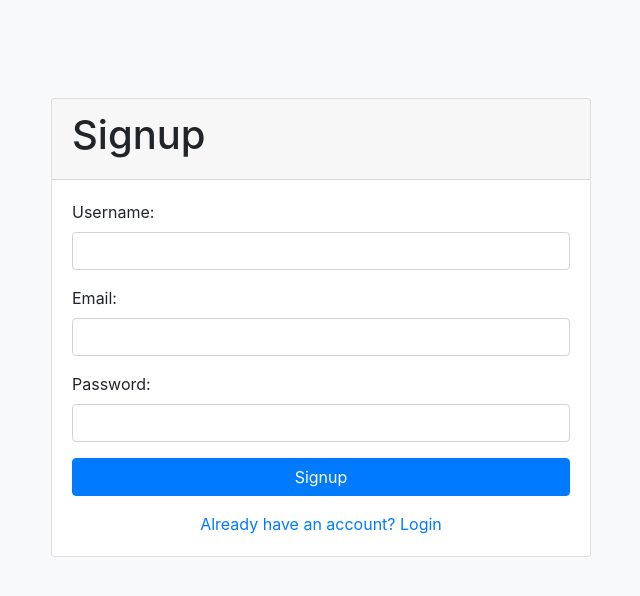
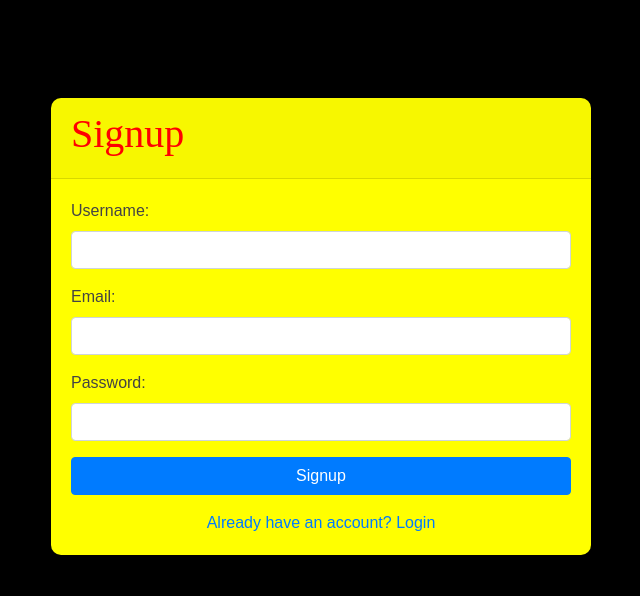
Before and after one commit to chiphamthao/moneyminder, a Flask app: page /signup in a window 1280 px wide. Shown: the top 596 px of the page, without its empty margins (319-959 px from the left). Run offline with Flask 3, Linux system fonts and the light colour scheme; some libraries are stand-ins or nearby versions.

Commit message:
Updated the .css file

```diff
--- a/static/main.css
+++ b/static/main.css
@@ -1,29 +1,83 @@
 body {
-    background-color: #f8f9fa;
+    background-color: #F8F9FA;
+    font-family: ‘Helvetica Neue’, Arial, sans-serif;
+    color: #444;
 }
-
+.container {
+    margin-top: 50px;
+    padding: 0 15px;
+}
+h1, h2, h3 {
+    font-family: ‘Georgia’, serif;
+    color: red;
+}
 .card {
     margin-bottom: 20px;
+    background-color: yellow;
+    border: none;
+    box-shadow: 0 4px 8px rgba(0, 0, 0, 0.1);
+    border-radius: 10px;
 }
-
 .card-title {
-    font-size: 1.5rem;
+    font-size: 1.8rem;
+    font-weight: 500;
+    color: rgb(70, 3, 255);
 }
-
 .card-text {
     font-size: 1.25rem;
+    color: #666;
 }
-
-.container {
-    margin-top: 50px;
-}
-
 .chat .messages {
     max-height: 300px;
     overflow-y: auto;
     margin-bottom: 20px;
+    padding: 10px;
+    background-color: #F4F4F4;
+    border: 1px solid #ddd;
+    border-radius: 8px;
+}
+.input-group-append {
+    display: flex;
+    align-items: center;
+}
+@media (max-width: 768px) {
+    .container {
+        margin-top: 30px;
+    }
+    .card {
+        margin-bottom: 15px;
+    }
+    .card-title, .card-text {
+        font-size: 1rem;
+    }
+}
+/* main.css */
+body {
+    background-color: black;
 }
 
-.input-group-append {
-    display: flex;
+.navbar {
+    margin-bottom: 20px;
 }
+
+.chat-box {
+    border: 1px solid #ccc;
+    padding: 20px;
+    border-radius: 5px;
+}
+
+.chat-content {
+    max-height: 400px;
+    overflow-y: auto;
+    margin-bottom: 20px;
+}
+
+.user-message {
+    text-align: right;
+    margin-bottom: 10px;
+}
+
+.bot-message {
+    text-align: left;
+    margin-bottom: 10px;
+}
```
